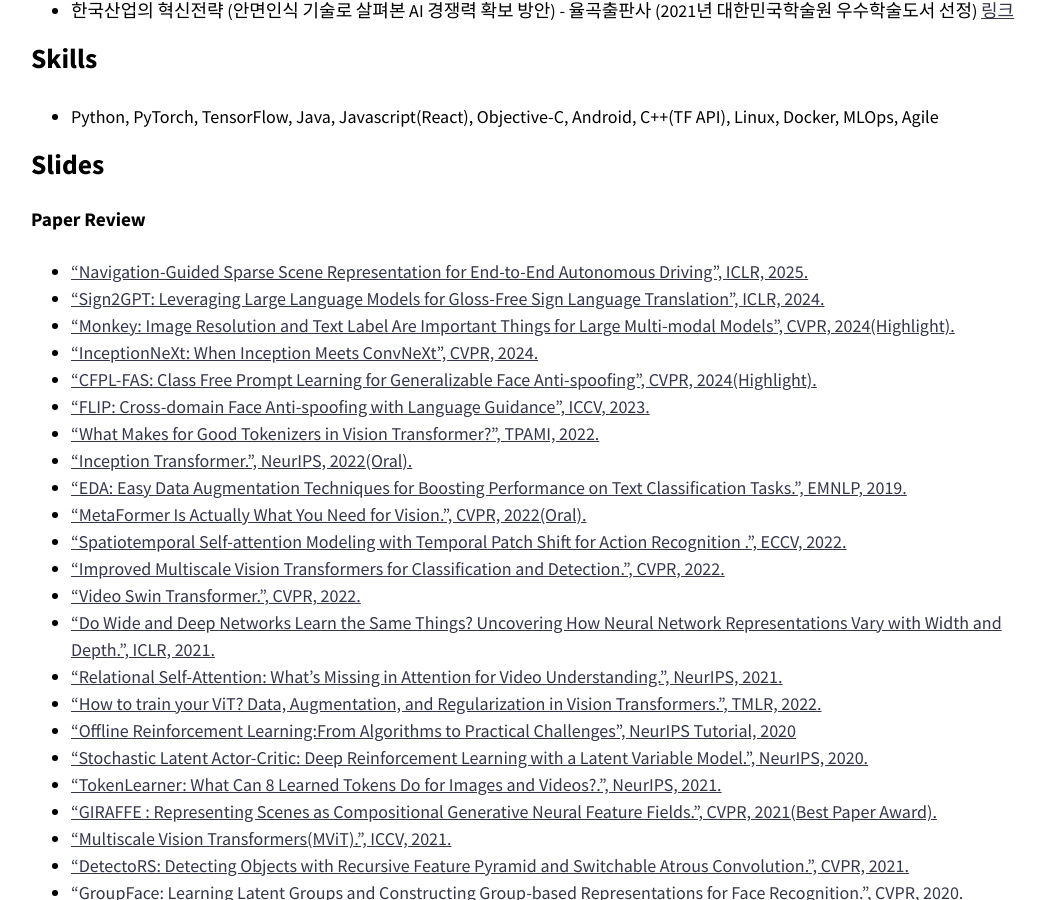
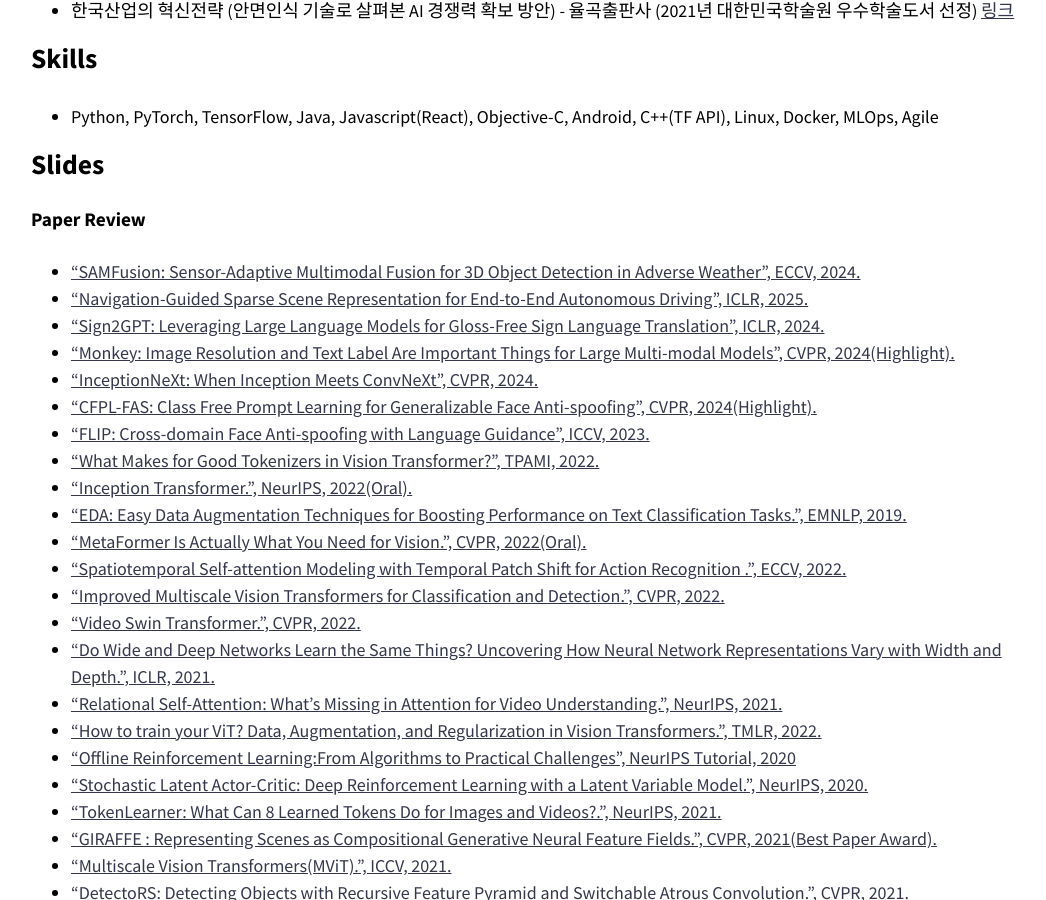
Before and after one commit to healess/healess.github.io, a Jekyll site: the page built from index.md, in a window 1280 px wide and 900 px high, scrolled down 3974 px. Shown: the whole window, without its empty margins (115-1161 px from the left). Built offline with Jekyll 4.4.1, drawn with Linux system fonts in a browser that asks for light colours; nearby versions of some CDN libraries.

Commit message:
SAMFusion

```diff
--- a/index.md
+++ b/index.md
@@ -114,6 +114,7 @@ entries_layout: grid
 
 ## Slides
 #### Paper Review
+* ["SAMFusion: Sensor-Adaptive Multimodal Fusion for 3D Object Detection in Adverse Weather", ECCV, 2024.](https://healess.github.io/assets/pdf/[Paper]SAMFusion.pdf)
 * ["Navigation-Guided Sparse Scene Representation for End-to-End Autonomous Driving", ICLR, 2025.](https://healess.github.io/assets/pdf/[Paper]SSR-AD.pdf)
 * ["Sign2GPT: Leveraging Large Language Models for Gloss-Free Sign Language Translation", ICLR, 2024.](https://healess.github.io/assets/pdf/[Paper]Sign2GPT.pdf)
 * ["Monkey: Image Resolution and Text Label Are Important Things for Large Multi-modal Models", CVPR, 2024(Highlight).](https://healess.github.io/assets/pdf/[Paper]Monkey.pdf)
```
Also changed, not shown: 1 other file.
